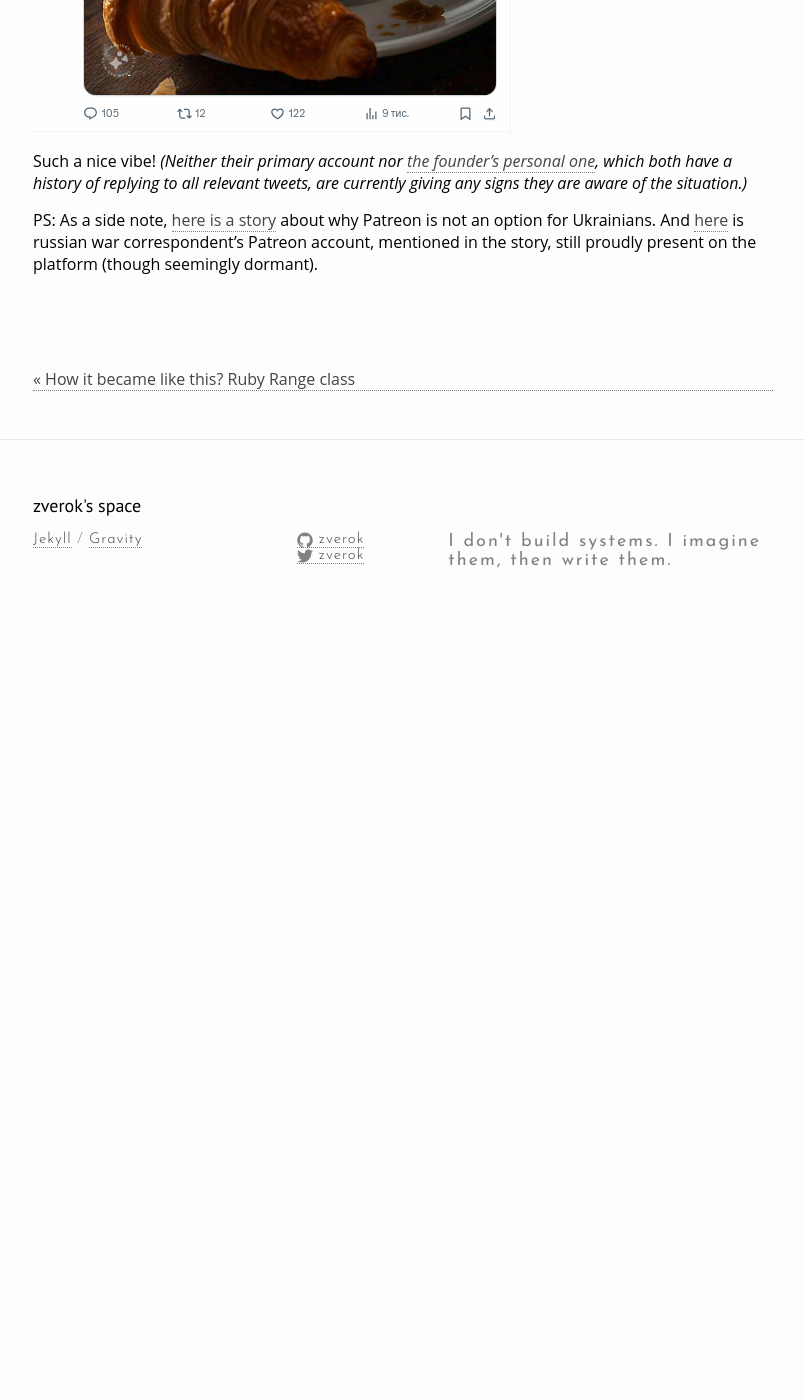
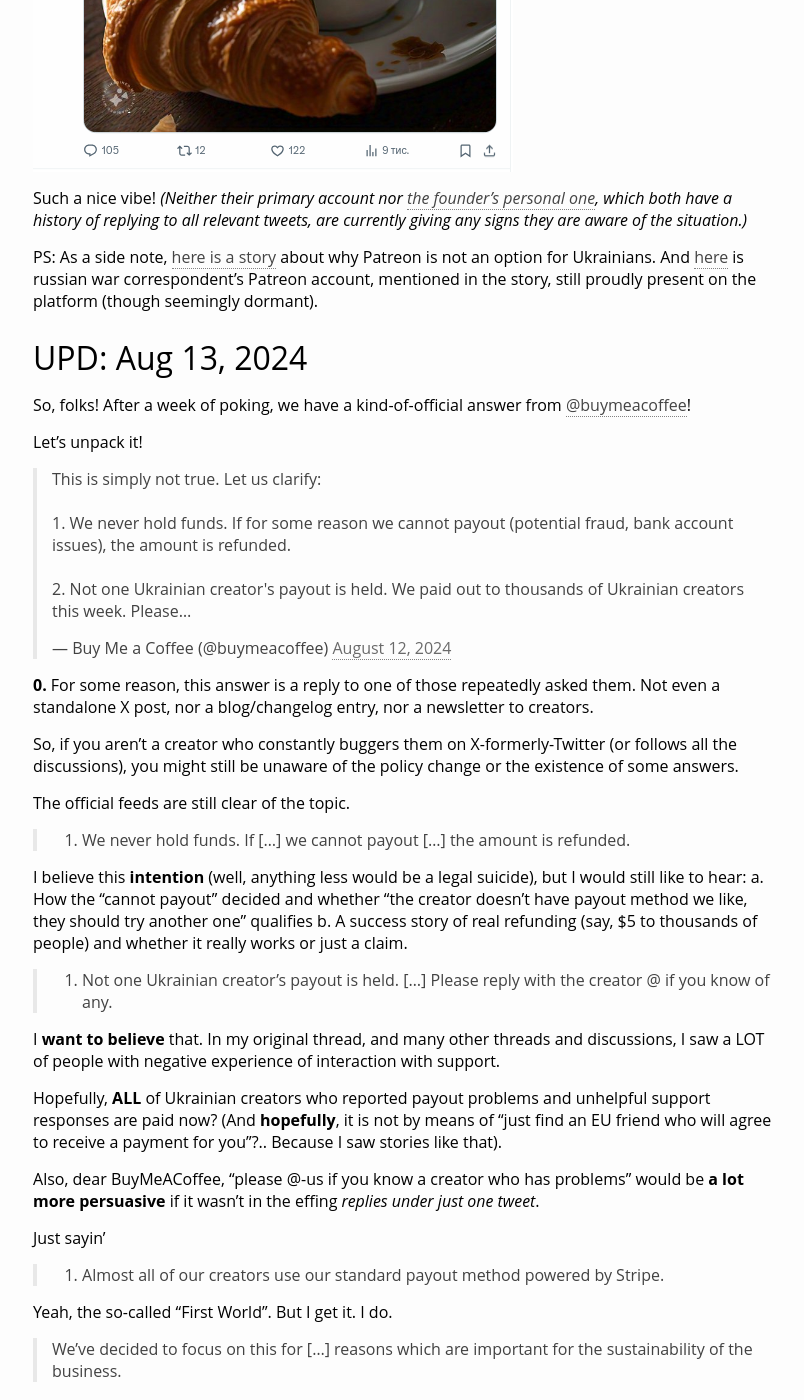
Before and after one commit to zverok/zverok.github.io, a Jekyll site: the page built from _posts/2024-08-08-bmac-snafu.md, in a window 1280 px wide and 1400 px high, scrolled down 5672 px. Shown: the whole window, without its empty margins (237-1041 px from the left). Built offline with Jekyll 4.4.1, drawn with Linux system fonts in a browser that asks for light colours; nearby versions of some CDN libraries; comment, search, counter and statistics services are not loaded; before the commit the page ends 6302 px from its top, so only the background shows below that; some of the changed text lies outside the part shown.

Commit message:
UPD to BMaC

```diff
--- a/_posts/2024-08-08-bmac-snafu.md
+++ b/_posts/2024-08-08-bmac-snafu.md
@@ -9,6 +9,8 @@ image: https://zverok.space/img/2024-08-08-bmac/cover.png
 ---
 
 **Silent changes in payment methods on big creator funding platforms raise some unpleasant questions.**
+
+**UPD Aug 13, 2024:** The kind-of-official reply from BuyMeACoffee, and [my response to it](#upd-aug-13-2024).
 
 ## What happened
 
@@ -82,3 +84,59 @@ Have a good day, and have a screenshot of the latest message from BuyMeACoffee
 Such a nice vibe! _(Neither their primary account nor [the founder’s personal one](https://x.com/jijosunny), which both have a history of replying to all relevant tweets, are currently giving any signs they are aware of the situation.)_
 
 PS: As a side note, [here is a story](https://en.ain.ua/2023/04/10/what-is-wrong-with-patreon-and-why-ukrainians-urge-canceling-it/) about why Patreon is not an option for Ukrainians. And [here](https://www.patreon.com/wargonzoo) is russian war correspondent’s Patreon account, mentioned in the story, still proudly present on the platform (though seemingly dormant).
+
+## UPD: Aug 13, 2024
+
+So, folks! After a week of poking, we have a kind-of-official answer from [@buymeacoffee](https://x.com/buymeacoffee)!
+
+Let’s unpack it!
+
+<blockquote class="twitter-tweet" data-conversation="none"><p lang="en" dir="ltr">This is simply not true. Let us clarify:<br><br>1. We never hold funds. If for some reason we cannot payout (potential fraud, bank account issues), the amount is refunded.<br><br>2. Not one Ukrainian creator&#39;s payout is held. We paid out to thousands of Ukrainian creators this week. Please…</p>&mdash; Buy Me a Coffee (@buymeacoffee) <a href="https://twitter.com/buymeacoffee/status/1823085434605605055?ref_src=twsrc%5Etfw">August 12, 2024</a></blockquote> <script async src="https://platform.twitter.com/widgets.js" charset="utf-8"></script>
+
+**0\.** For some reason, this answer is a reply to one of those repeatedly asked them. Not even a standalone X post, nor a blog/changelog entry, nor a newsletter to creators.
+
+So, if you aren’t a creator who constantly buggers them on X-formerly-Twitter (or follows all the discussions), you might still be unaware of the policy change or the existence of some answers.
+
+The official feeds are still clear of the topic.
+
+> 1. We never hold funds. If [...] we cannot payout [...] the amount is refunded.
+
+I believe this **intention** (well, anything less would be a legal suicide), but I would still like to hear:
+a. How the “cannot payout” decided and whether “the creator doesn’t have payout method we like, they should try another one” qualifies
+b. A success story of real refunding (say, $5 to thousands of people) and whether it really works or just a claim.
+
+> 2. Not one Ukrainian creator's payout is held. [...] Please reply with the creator @ if you know of any.
+
+I **want to believe** that. In my original thread, and many other threads and discussions, I saw a LOT of people with negative experience of interaction with support.
+
+Hopefully, **ALL** of Ukrainian creators who reported payout problems and unhelpful support responses are paid now? (And **hopefully**, it is not by means of “just find an EU friend who will agree to receive a payment for you”?.. Because I saw stories like that).
+
+Also, dear BuyMeACoffee, “please @-us if you know a creator who has problems” would be **a lot more persuasive** if it wasn’t in the effing _replies under just one tweet_.
+
+Just sayin’
+
+> 3. Almost all of our creators use our standard payout method powered by Stripe.
+
+Yeah, the so-called “First World”. But I get it. I do.
+
+> We've decided to focus on this for [...] reasons which are important for the sustainability of the business.
+
+That’s your business, and that’s your right to do so. As inconvenient as it might be for us, we have no say here. But the way it was communicated...
+
+> we're planning to continue offering an alternative payout method [...] for countries that are not supported. As we figure this out, we can confirm that it is business as usual for creators from Ukraine
+
+It would be such a nice message if communicated clearly & timely 🙏
+
+> We'd appreciate it if you stop spamming our socials, spreading misinformation about us such as "we blocked withdrawals to Ukraine". We'll have no option but to block you and move on.
+
+You know what?
+
+**We’d appreciate** if you would be clear, honest, and public about the changes you make.
+
+**We’d appreciate** your support not changing the story from the initial “it’s compliance standards”, to further “your payout method is not supported, it is your problem” to final (after the public outrage) “oh of course we would help everyone 🙏”.
+
+**We’d appreciate** the public communication of the situation (and no, the reply in one thread in X that ends with passive aggression is not it, thank you very much!)
+
+**We’d appreciate** having this convo, like, a couple of weeks ago.
+
+**In conclusion**, I don’t believe BMaC being malicious or scammy in this situation (and I _do want_ to believe they are looking for a solution that will work for us, too). But the amount of neglect and disregard that was displayed in the way the change was implemented and communicated, and in the interactions with support, makes it almost a textbook case of **bad communication**.
```
